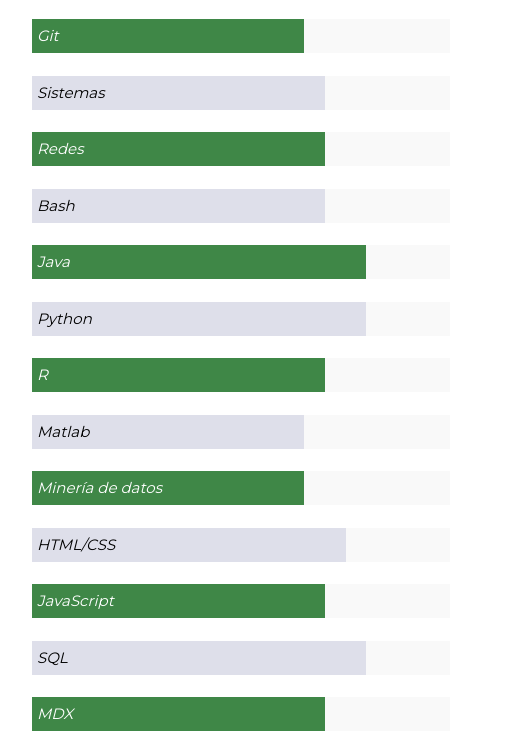
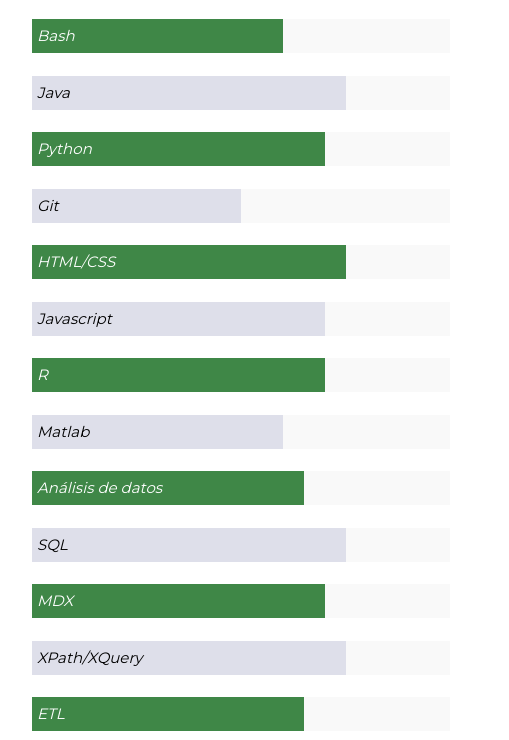
Before and after one commit to kalanya/web-cv, a plain HTML site: page index.html in a window 1280 px wide. Shown: the part 498-1238 px from the top of the page, 138-647 px from the left. Drawn offline with Linux system fonts and the light colour scheme.

Commit message:
changing bars

```diff
--- a/index.html
+++ b/index.html
@@ -255,31 +255,31 @@
 
 				<div id="bars-wrapper">
 					<div class="bars-background">
-						<div class="bars even-bars" style="width: 80%"><i>Linux</i></div>
+						<div class="bars even-bars" style="width: 70%"><i>Linux</i></div>
 					</div>
 					<br>
 					<div class="bars-background">
-						<div class="bars odd-bars" style="width: 65%"><i>Git</i></div>
+						<div class="bars odd-bars" style="width: 60%"><i>Bash</i></div>
 					</div>
 					<br>
 					<div class="bars-background">
-						<div class="bars even-bars" style="width: 70%"><i>Sistemas</i></div>
+						<div class="bars even-bars" style="width: 75%"><i>Java</i></div>
 					</div>
 					<br>
 					<div class="bars-background">
-		  				<div class="bars odd-bars" style="width: 70%"><i>Redes</i></div>
+		  				<div class="bars odd-bars" style="width: 70%"><i>Python</i></div>
 					</div>
 					<br>
 					<div class="bars-background">
-		  				<div class="bars even-bars" style="width: 70%"><i>Bash</i></div>
+		  				<div class="bars even-bars" style="width: 50%"><i>Git</i></div>
 					</div>
 					<br>
 					<div class="bars-background">
-		  				<div class="bars odd-bars" style="width: 80%"><i>Java</i></div>
+		  				<div class="bars odd-bars" style="width: 75%"><i>HTML/CSS</i></div>
 					</div>
 					<br>
 					<div class="bars-background">
-		  				<div class="bars even-bars" style="width: 80%"><i>Python</i></div>
+		  				<div class="bars even-bars" style="width: 70%"><i>Javascript</i></div>
 					</div>
 					<br>
 					<div class="bars-background">
@@ -287,35 +287,35 @@
 					</div>
 					<br>
 					<div class="bars-background">
-						<div class="bars even-bars" style="width: 65%"><i>Matlab</i></div>
+						<div class="bars even-bars" style="width: 60%"><i>Matlab</i></div>
 					</div>
 					<br>
 					<div class="bars-background">
-		  				<div class="bars odd-bars" style="width: 65%"><i>Minería de datos</i></div>
+		  				<div class="bars odd-bars" style="width: 65%"><i>Análisis de datos</i></div>
 					</div>
 					<br>
 					<div class="bars-background">
-						<div class="bars even-bars" style="width: 75%"><i>HTML/CSS</i></div>
+						<div class="bars even-bars" style="width: 75%"><i>SQL</i></div>
 					</div>
 					<br>
 					<div class="bars-background">
-						<div class="bars odd-bars" style="width: 70%"><i>JavaScript</i></div>
+						<div class="bars odd-bars" style="width: 70%"><i>MDX</i></div>
 					</div>
 					<br>
 					<div class="bars-background">
-		  				<div class="bars even-bars" style="width: 80%"><i>SQL</i></div>
+		  				<div class="bars even-bars" style="width: 75%"><i>XPath/XQuery</i></div>
 					</div>
 					<br>
 					<div class="bars-background">
-		  				<div class="bars odd-bars" style="width: 70%"><i>MDX</i></div>
+		  				<div class="bars odd-bars" style="width: 65%"><i>ETL</i></div>
 					</div>
 					<br>
 					<div class="bars-background">
-		  				<div class="bars even-bars" style="width: 70%"><i>XPath/XQuery</i></div>
+		  				<div class="bars even-bars" style="width: 70%"><i>Sistemas</i></div>
 					</div>
 					<br>
 					<div class="bars-background">
-		  				<div class="bars odd-bars" style="width: 75%"><i>Integración de datos</i></div>
+		  				<div class="bars odd-bars" style="width: 60%"><i>Redes</i></div>
 					</div>
 					<br>
 				</div>
```
